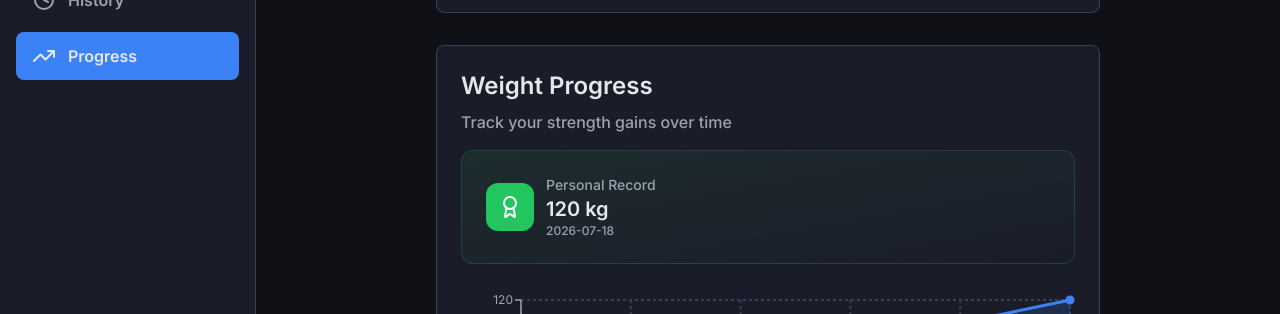
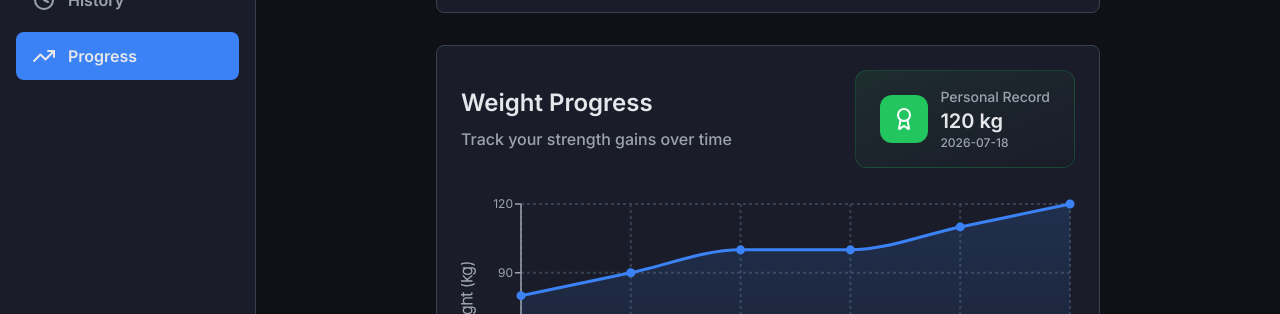
Before and after one commit to Koraxdd/LiftLog, a Next.js app: page /dashboard/progress in a window 1280 px wide. Shown: the part 241-555 px from the top of the page. Built offline with nearby package versions, Linux system fonts and the light colour scheme; no server answers; the database is empty; sample sign-in values are in the browser's storage.

Commit message:
style: changed the progress layout for the desktop mode

```diff
--- a/src/app/dashboard/progress/page.tsx
+++ b/src/app/dashboard/progress/page.tsx
@@ -29,11 +29,12 @@ export default async function ProgressPage() {
             </div>
             <ProgressDropdown exercises={exercises} />
             <div className="bg-card border border-subtle rounded-lg p-6 flex flex-col gap-4">
+                <div className="flex flex-col gap-4 md:flex-row md:justify-between md:items-center">
                     <div className="flex flex-col gap-2">
                         <h2 className="text-2xl font-semibold">Weight Progress</h2>
                         <p className="font-medium">Track your strength gains over time</p>
                     </div>
-                <div className="bg-linear-to-br from-[#22C55E]/10 to-card border border-[#22C55E]/20 p-6 rounded-xl flex items-center gap-3">
+                    <div className="bg-linear-to-br from-[#22C55E]/10 to-card border border-[#22C55E]/20 px-6 py-4 rounded-xl flex items-center gap-3">
                         <Award className="text-white bg-[#22C55E] rounded-xl h-12 w-12 p-3" />
                         <div className="flex flex-col">
                             <span className="text-text-muted text-sm font-medium">Personal Record</span>
@@ -41,6 +42,7 @@ export default async function ProgressPage() {
                             <span className="text-text-muted text-xs font-medium">2026-07-18</span>
                         </div>
                     </div>
+                </div>
                 <ProgressChart />
             </div>
         </div>
```
Lines whose indentation alone changed are shown as unchanged.
